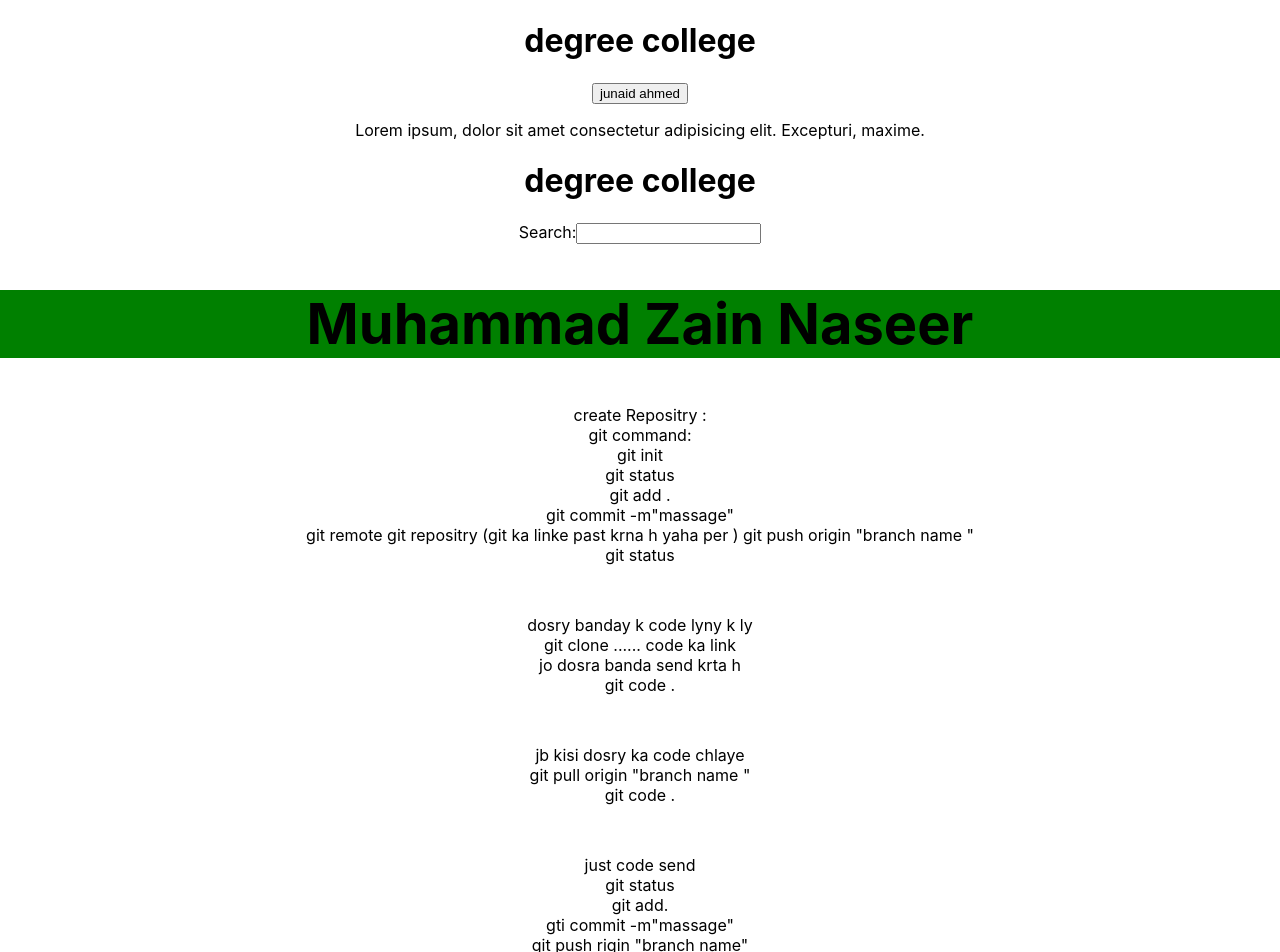
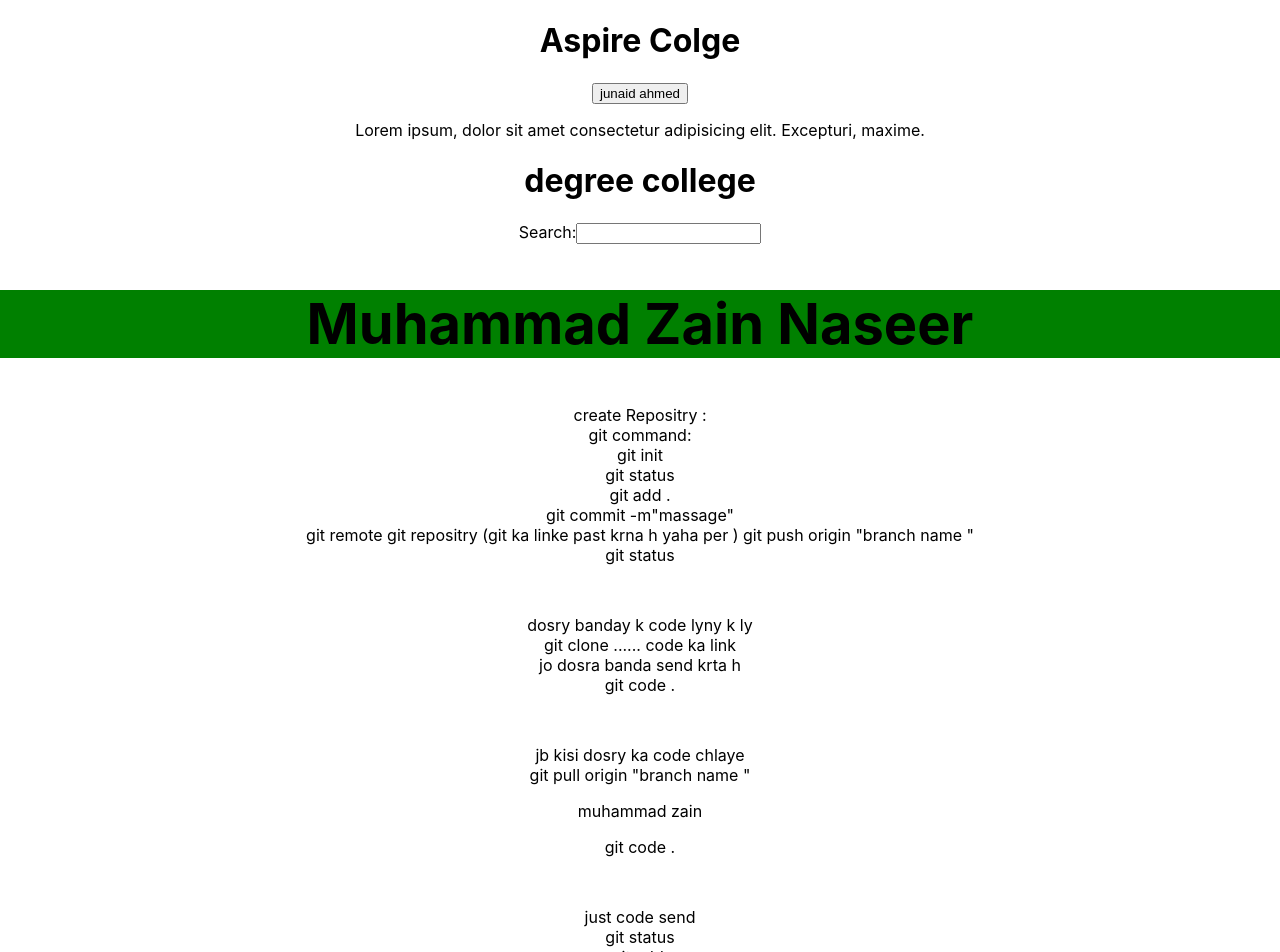
Before and after one commit to AliHusnain5/lahore-app, a React (Create React App) app: page / in a window 1280 px wide. Shown: the top 952 px of the page. Built offline with nearby package versions, Linux system fonts and the light colour scheme.

Commit message:
two file change

```diff
--- a/src/components/FristPage.jsx
+++ b/src/components/FristPage.jsx
@@ -3,7 +3,7 @@ import React from 'react'
 const FristPage = () => {
   return (
     <div>
-<h1>degree college</h1>
+<h1>Aspire Colge</h1>
 <button>junaid ahmed</button>
 <p>Lorem ipsum, dolor sit amet consectetur adipisicing elit. Excepturi, maxime.</p>
 <h1>degree college</h1>
--- a/src/components/Pull.jsx
+++ b/src/components/Pull.jsx
@@ -6,7 +6,9 @@ const Pull = () => {
     <div style={{marginTop:"50px"}}>
       jb kisi dosry ka code chlaye <br></br>
       git pull origin "branch name " <br></br>
+      <p>muhammad zain </p>
       git code .
+
     </div>
     </>
   )
```
